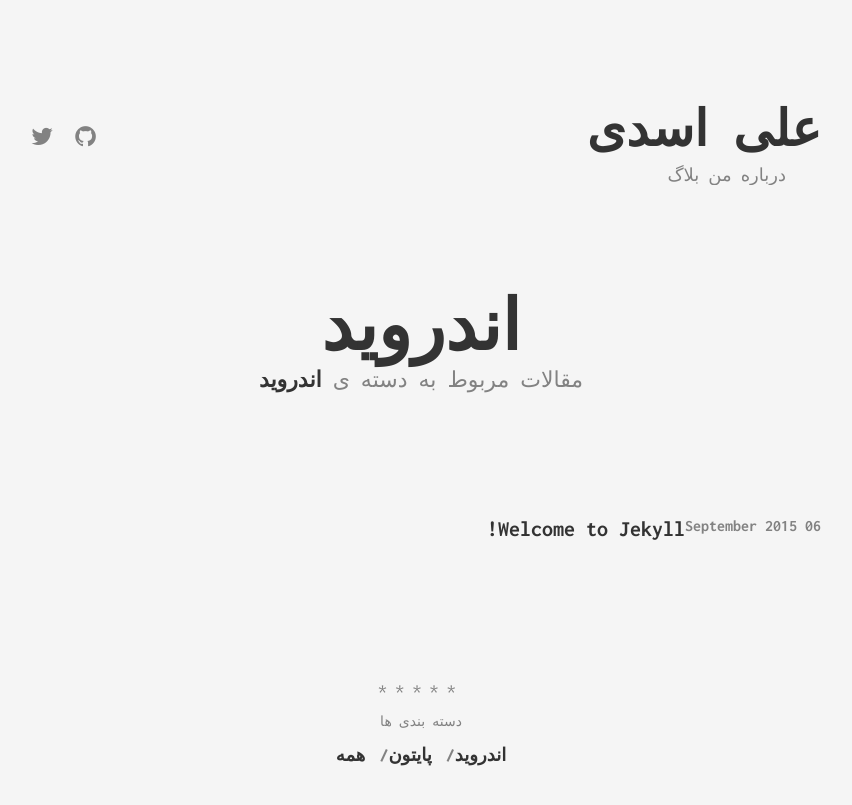
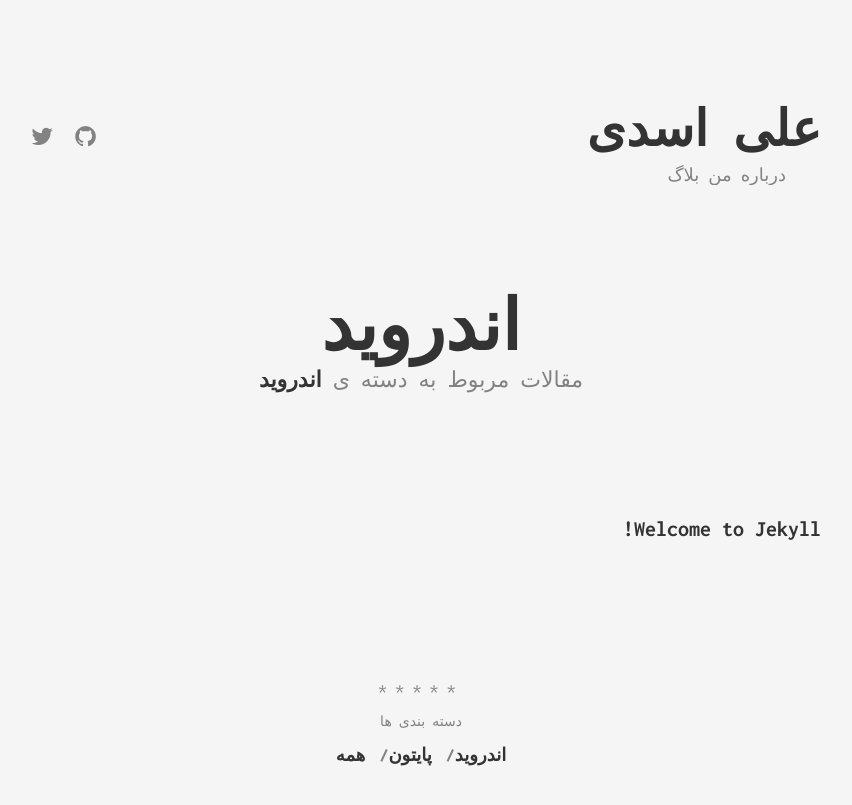
Before and after one commit to iamaliasadi/iamaliasadi.github.io, a Jekyll site: the page built from categories/android.html, in a window 1280 px wide. Shown: the top 805 px of the page, without its empty margins (332-1184 px from the left). Built offline with Jekyll 4.4.1, drawn with Linux system fonts in a browser that asks for light colours.

Commit message:
change body

```diff
--- a/_layouts/category.html
+++ b/_layouts/category.html
@@ -3,14 +3,14 @@ layout: default
 ---
 {% include category/title.html %}
 
-<ul class="list-posts">
+<ul class="list-posts" style="direction: rtl;">
     {% assign empty_category = true %}
     {% for post in site.posts %}
         {% if post.categories contains page.category %}
             <li class="post-teaser">
                 <a href="{{ post.url | prepend: site.baseurl }}">
                     <span class="post-teaser__title">{{ post.title }}</span>
-                    <span class="post-teaser__date">{{ post.date | date: "%d %B %Y" }}</span>
+<!--                    <span class="post-teaser__date">{{ post.date | date: "%d %B %Y" }}</span>-->
                 </a>
             </li>
             {% assign empty_category = false %}
--- a/index.html
+++ b/index.html
@@ -6,7 +6,7 @@ sitemap:
   priority: 0.9
 ---
 
-<ul class="list-posts">
+<ul class="list-posts" direction: rtl;>
     {% for post in site.posts %}
         <li class="post-teaser">
             <a href="{{ post.url | prepend: site.baseurl }}">
```
